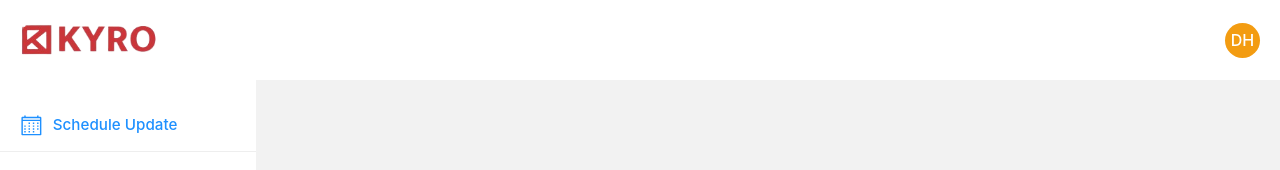
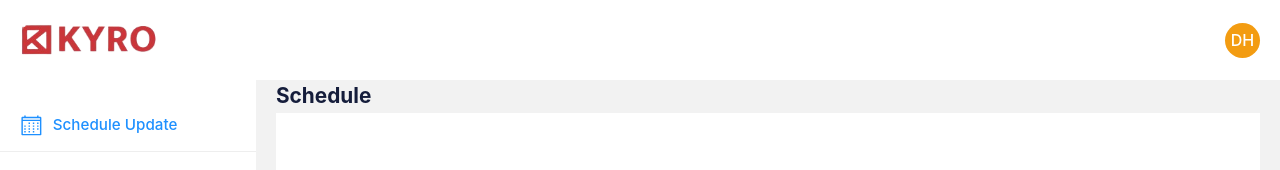
Before and after one commit to mohan2002/Kyrosaas-task, a React (Create React App) app: page / in a window 1280 px wide. Shown: the top 170 px of the page. Built offline with nearby package versions, Linux system fonts and the light colour scheme.

Commit message:
sidebarfinised

```diff
--- a/src/Component/Dashboard.js
+++ b/src/Component/Dashboard.js
@@ -4,11 +4,13 @@ import SideBar from './SideBar'
 import "./Styles/Dashboard.css"
 
 function Dashboard() {
+
   return (
     <div className='dashboard-container'>
 
 
         {/* SideBar */}
+
         <div className='sidebar'>
           <SideBar/>
         </div>
--- a/src/Component/Datapart.js
+++ b/src/Component/Datapart.js
@@ -1,8 +1,15 @@
 import React from 'react'
+import "./Styles/Datapart.css"
 
 function Datapart() {
   return (
-    <div></div>
+    <div className='datapart-container'>
+      <h1 className='schedule'>Schedule</h1>
+
+      <div className='datapart-hero'>
+
+      </div>
+    </div>
   )
 }
 
--- a/src/Component/Navbar.js
+++ b/src/Component/Navbar.js
@@ -2,8 +2,11 @@ import React from 'react'
 import "./Styles/Navbar.css"
 import Logo from '../Assets/Logo.png';
 import Menu from '../Assets/Menu.svg'
+import { useState } from 'react';
+
 
 function Navbar() {
+  const[opencond,setOpencond] = useState(false);
   return (
     <div className='Navbar-container'>
         <div className='left-nav'>
@@ -15,8 +18,13 @@ function Navbar() {
           <div className='profile'>
               <p>DH</p>
           </div>
-          <img src={Menu} className="menu-icon"/>
+          <img src={Menu} className="menu-icon" onClick={() => setOpencond(!opencond)}/>
         </div>
+
+
+        {
+          opencond && <div></div>
+        }
     </div>
   )
 }
--- a/src/Component/SideBar.js
+++ b/src/Component/SideBar.js
@@ -2,14 +2,13 @@ import React from 'react'
 import {Link} from "react-router-dom"
 import contents from './utils/contents'
 import "./Styles/Sidebar.css"
+function SideBar() {
 
-function SideBar() {
-  contents.map(content => console.log(content))
   return (
     <div className='sidebar-container'>
       {
         contents.map((content,index) => (
-          <Link to="" className={index == 0 ? "links active" : "links"}key={index}>
+          <Link to="" className={index === 0 ? "links active" : "links"}key={index}>
             <div>
               {content.icon}
             </div>
--- /dev/null
+++ b/src/Component/Styles/Datapart.css
@@ -0,0 +1,19 @@
+.datapart-container{
+    height: 100%;
+    width: 100%;
+    padding: 20px;
+    margin: 0px;
+}
+
+.schedule{
+    font-size: 1.3rem;
+    color: #151D3B;
+    margin-top: -17px;
+    padding-bottom: 5px;
+}
+
+.datapart-hero{
+    height: 97%;
+    width: 100%;
+    background-color: white;
+}
```
Also changed, not shown: src/App.js (+4 -6 lines), src/context/context.js (deleted).
